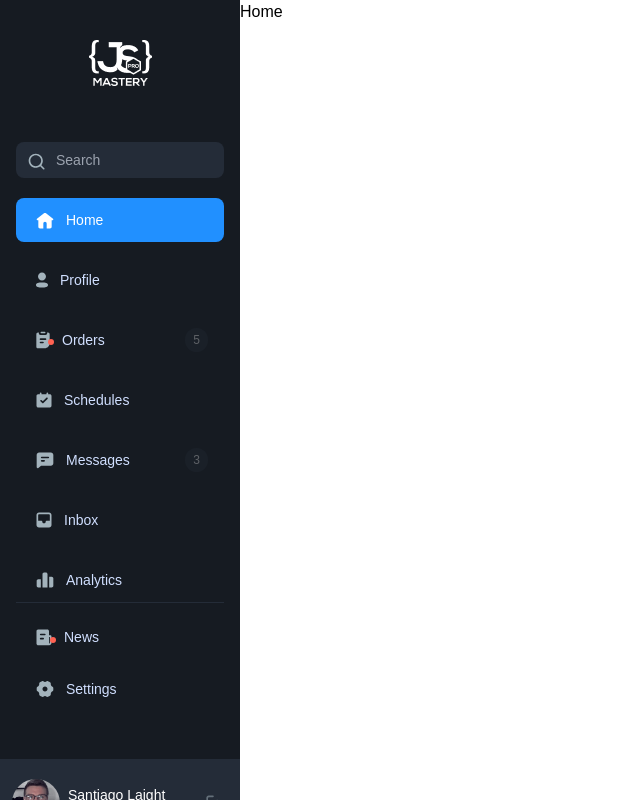
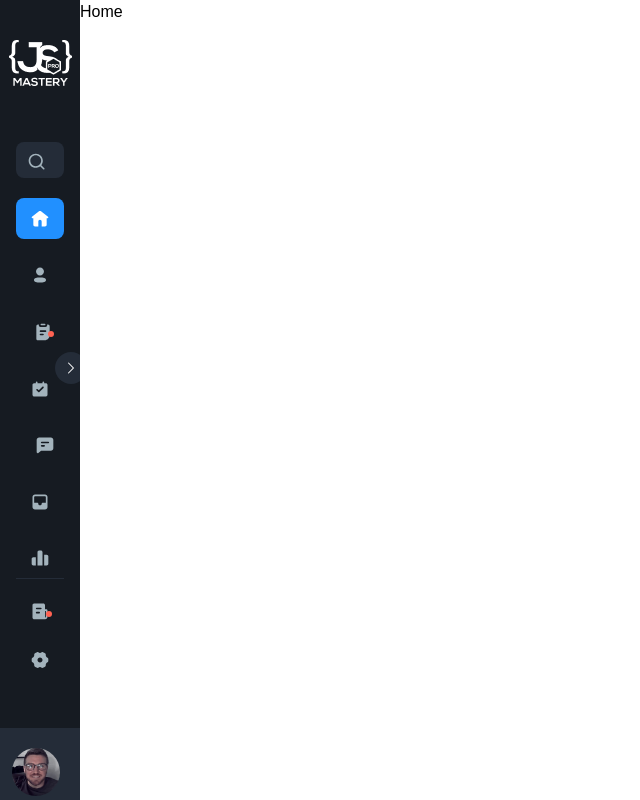
Before and after one commit to Mandeepsinghmar/jsmasterypro, a Next.js app: page / in a window 1280 px wide. Shown: the whole page, without its empty margins (0-640 px from the left). Built offline with nearby package versions, Linux system fonts and the light colour scheme.

Commit message:
sidebar toggle

```diff
--- a/components/LeftSidebar.js
+++ b/components/LeftSidebar.js
@@ -2,11 +2,11 @@ import Link from 'next/link';
 import { useRouter } from 'next/router';
 import React from 'react';
 
-const LeftSidebar = () => {
+const LeftSidebar = ({ setIsSidebarOpen, isSidebarOpen }) => {
   const router = useRouter();
-  console.log(router.pathname);
+
   return (
-    <div className="w-[80px] xl:w-[240px] overflow-auto bg-pro-black-2 text-white flex items-center justify-between flex-col fixed h-screen">
+    <div className={` ${isSidebarOpen ? 'w-[240px]' : 'w-[80px]'} overflow-auto overflow-x-hidden bg-pro-black-2 text-white flex items-center justify-between flex-col fixed h-screen`}>
 
       <div className="flex flex-col  items-center w-full">
         <img className="mt-10 " src="/assets/logo.png" />
@@ -25,17 +25,17 @@ const LeftSidebar = () => {
 
         </div>
         <div className="w-full px-4 mt-5 space-y-4">
-          <Link href="/" className={`flex gap-3 rounded-lg justify-center xl:justify-start xl:px-5 py-3 items-center  ${router.pathname === '/' && 'bg-pro-blue-400'}`}>
+          <Link href="/" className={`flex gap-3 rounded-lg ${isSidebarOpen ? 'justify-start px-5' : 'justify-center'} py-3 items-center  ${router.pathname === '/' && 'bg-pro-blue-400'}`}>
             <svg className="text-blue-400" width="18" height="17" viewBox="0 0 18 17" fill="currentColor" xmlns="http://www.w3.org/2000/svg">
               <path d="M10.0231 1.24012C9.42125 0.772011 8.5785 0.772011 7.97667 1.24012L0.99018 6.67404C0.363213 7.16168 0.70808 8.16667 1.50231 8.16667H2.33321V14.8333C2.33321 15.7538 3.0794 16.5 3.99988 16.5H7.33317V11.5C7.33317 10.5795 8.07934 9.83334 8.99984 9.83334C9.92034 9.83334 10.6665 10.5795 10.6665 11.5V16.5H13.9999C14.9203 16.5 15.6666 15.7538 15.6666 14.8333V8.16667H16.4974C17.2908 8.16667 17.6372 7.16219 17.0096 6.67404L10.0231 1.24012Z" fill={router.pathname === '/' ? 'white' : '#A3B3BC'} />
             </svg>
-            <p className={`font-medium hidden xl:block text-sm ${router.pathname === '/' ? 'text-white' : 'text-pro-white-800'}`}>Home</p>
+            <p className={`font-medium ${isSidebarOpen ? 'block' : 'hidden'} text-sm ${router.pathname === '/' ? 'text-white' : 'text-pro-white-800'}`}>Home</p>
           </Link>
-          <Link href="/profile" className={`flex gap-3 justify-center xl:justify-start xl:px-5 rounded-lg items-center py-3 ${router.pathname === '/profile' && 'bg-pro-blue-400'}`}>
+          <Link href="/profile" className={`flex gap-3 ${isSidebarOpen ? 'justify-start px-5' : 'justify-center'} rounded-lg items-center py-3 ${router.pathname === '/profile' && 'bg-pro-blue-400'}`}>
             <svg width="12" height="16" viewBox="0 0 12 16" fill="none" xmlns="http://www.w3.org/2000/svg">
               <path d="M6 10.3804C9.25397 10.3804 12 10.9092 12 12.9492C12 14.99 9.23596 15.5 6 15.5C2.74678 15.5 0 14.9712 0 12.9312C0 10.8905 2.76404 10.3804 6 10.3804ZM6 0.5C8.20433 0.5 9.97049 2.26552 9.97049 4.46829C9.97049 6.67106 8.20433 8.43733 6 8.43733C3.79642 8.43733 2.02951 6.67106 2.02951 4.46829C2.02951 2.26552 3.79642 0.5 6 0.5Z" fill={router.pathname === '/profile' ? 'white' : '#A3B3BC'} />
             </svg>
-            <p className={`font-medium hidden xl:block text-sm ${router.pathname === '/profile' ? 'text-white' : 'text-pro-white-800'}`}>Profile</p>
+            <p className={`font-medium ${isSidebarOpen ? 'block' : 'hidden'}  text-sm ${router.pathname === '/profile' ? 'text-white' : 'text-pro-white-800'}`}>Profile</p>
 
           </Link>
           <Link href="/orders" className={`flex justify-center xl:justify-between items-center rounded-lg  ${router.pathname === '/orders' && 'bg-pro-blue-400'}`}>
@@ -49,17 +49,17 @@ const LeftSidebar = () => {
                 <div className="bg-pro-red absolute -right-1 top-2 rounded-full h-[6px] w-[6px]" />
               </div>
 
-              <p className={`font-medium hidden xl:block text-sm ${router.pathname === '/orders' ? 'text-white' : 'text-pro-white-800'}`}>Orders</p>
+              <p className={`font-medium ${isSidebarOpen ? 'block' : 'hidden'} text-sm ${router.pathname === '/orders' ? 'text-white' : 'text-pro-white-800'}`}>Orders</p>
 
             </div>
-            <p className="text-xs hidden xl:block rounded-full py-1 px-2 bg-pro-black-400 mr-4 opacity-30">5</p>
+            <p className={`text-xs ${isSidebarOpen ? 'block' : 'hidden'} rounded-full py-1 px-2 bg-pro-black-400 mr-4 opacity-30`}>5</p>
           </Link>
-          <Link href="/schedules" className={`flex gap-3 rounded-lg items-center justify-center xl:justify-start xl:px-5 py-3 ${router.pathname === '/schedules' && 'bg-pro-blue-400'}`}>
+          <Link href="/schedules" className={`flex gap-3 rounded-lg items-center ${isSidebarOpen ? 'justify-start px-5' : 'justify-center'} py-3 ${router.pathname === '/schedules' && 'bg-pro-blue-400'}`}>
             <svg width="16" height="16" viewBox="0 0 16 16" fill="none" xmlns="http://www.w3.org/2000/svg">
               <path d="M11.3333 0.5C11.7936 0.5 12.1667 0.8731 12.1667 1.33333V2.16667H13.8333C14.712 2.16667 15.4318 2.84656 15.4954 3.70895L15.5 3.83333V13.8333C15.5 14.712 14.8201 15.4318 13.9577 15.4954L13.8333 15.5H2.16667C1.28803 15.5 0.568196 14.8201 0.504571 13.9577L0.5 13.8333V3.83333C0.5 2.9547 1.1799 2.23486 2.04228 2.17124L2.16667 2.16667H3.83333V1.33333C3.83333 0.8731 4.20643 0.5 4.66667 0.5C5.1269 0.5 5.5 0.8731 5.5 1.33333V2.16667H10.5V1.33333C10.5 0.8731 10.8731 0.5 11.3333 0.5ZM10.3534 5.81565L6.81792 9.35117L5.63939 8.17267C5.31396 7.84725 4.78632 7.84725 4.46088 8.17267C4.13544 8.49808 4.13544 9.02575 4.46088 9.35117L6.22276 11.1131C6.55142 11.4417 7.08433 11.4417 7.41308 11.1131L11.5319 6.99417C11.8574 6.66875 11.8574 6.14109 11.5319 5.81565C11.2065 5.49022 10.6788 5.49022 10.3534 5.81565Z" fill={router.pathname === '/schedules' ? 'white' : '#A3B3BC'} />
             </svg>
 
-            <p className={`font-medium hidden xl:block text-sm ${router.pathname === '/schedules' ? 'text-white' : 'text-pro-white-800'}`}>Schedules</p>
+            <p className={`font-medium ${isSidebarOpen ? 'block' : 'hidden'} text-sm ${router.pathname === '/schedules' ? 'text-white' : 'text-pro-white-800'}`}>Schedules</p>
 
           </Link>
           <Link href="/messages" className={`flex justify-center xl:justify-between items-center rounded-lg  ${router.pathname === '/messages' && 'bg-pro-blue-400'}`}>
@@ -69,23 +69,23 @@ const LeftSidebar = () => {
                 <path fillRule="evenodd" clipRule="evenodd" d="M0.666992 3C0.666992 1.61929 1.78628 0.5 3.16699 0.5H14.8337C16.2144 0.5 17.3337 1.61929 17.3337 3V11.3333C17.3337 12.7141 16.2144 13.8333 14.8337 13.8333H5.11143L2.33366 15.9167C1.64696 16.4317 0.666992 15.9417 0.666992 15.0833V3ZM4.83366 5.5C4.83366 5.03977 5.20676 4.66667 5.66699 4.66667H12.3337C12.7939 4.66667 13.167 5.03977 13.167 5.5C13.167 5.96023 12.7939 6.33333 12.3337 6.33333H5.66699C5.20676 6.33333 4.83366 5.96023 4.83366 5.5ZM5.66699 8C5.20676 8 4.83366 8.37308 4.83366 8.83333C4.83366 9.29358 5.20676 9.66667 5.66699 9.66667H8.16699C8.62724 9.66667 9.00033 9.29358 9.00033 8.83333C9.00033 8.37308 8.62724 8 8.16699 8H5.66699Z" fill={router.pathname === '/messages' ? 'white' : '#A3B3BC'} />
               </svg>
 
-              <p className={`font-medium hidden xl:block text-sm ${router.pathname === '/messages' ? 'text-white' : 'text-pro-white-800'}`}>Messages</p>
+              <p className={`font-medium ${isSidebarOpen ? 'block' : 'hidden'} text-sm ${router.pathname === '/messages' ? 'text-white' : 'text-pro-white-800'}`}>Messages</p>
 
             </div>
-            <p className="text-xs hidden xl:block rounded-full py-1 px-2 bg-pro-black-400 opacity-30 mr-4">3</p>
+            <p className={`text-xs ${isSidebarOpen ? 'block' : 'hidden'} rounded-full py-1 px-2 bg-pro-black-400 opacity-30 mr-4`}>3</p>
           </Link>
 
-          <Link href="/inbox" className={`flex gap-3 rounded-lg items-center justify-center xl:justify-start xl:px-5 py-3 ${router.pathname === '/inbox' && 'bg-pro-blue-400'}`}>
+          <Link href="/inbox" className={`flex gap-3 rounded-lg items-center ${isSidebarOpen ? 'justify-start px-5' : 'justify-center'} py-3 ${router.pathname === '/inbox' && 'bg-pro-blue-400'}`}>
             <svg width="16" height="16" viewBox="0 0 16 16" fill="none" xmlns="http://www.w3.org/2000/svg">
               <path fillRule="evenodd" clipRule="evenodd" d="M0.5 3C0.5 1.61929 1.61929 0.5 3 0.5H13C14.3807 0.5 15.5 1.61929 15.5 3V13C15.5 14.3807 14.3807 15.5 13 15.5H3C1.61929 15.5 0.5 14.3807 0.5 13V3ZM9.66667 9.66667C9.66667 9.20642 10.0398 8.83333 10.5 8.83333H13.8333V3C13.8333 2.53977 13.4602 2.16667 13 2.16667H3C2.53977 2.16667 2.16667 2.53977 2.16667 3V8.83333H5.5C5.96023 8.83333 6.33333 9.20642 6.33333 9.66667C6.33333 10.5872 7.0795 11.3333 8 11.3333C8.9205 11.3333 9.66667 10.5872 9.66667 9.66667Z" fill={router.pathname === '/inbox' ? 'white' : '#A3B3BC'} />
             </svg>
-            <p className={`font-medium text-sm hidden xl:block ${router.pathname === '/inbox' ? 'text-white' : 'text-pro-white-800'}`}>Inbox</p>
+            <p className={`font-medium text-sm ${isSidebarOpen ? 'block' : 'hidden'} ${router.pathname === '/inbox' ? 'text-white' : 'text-pro-white-800'}`}>Inbox</p>
           </Link>
-          <Link href="/analytics" className={`flex gap-3 rounded-lg items-center justify-center xl:justify-start xl:px-5 py-3 ${router.pathname === '/analytics' && 'bg-pro-blue-400'}`}>
+          <Link href="/analytics" className={`flex gap-3 rounded-lg items-center ${isSidebarOpen ? 'justify-start px-5' : 'justify-center'} py-3 ${router.pathname === '/analytics' && 'bg-pro-blue-400'}`}>
             <svg width="18" height="16" viewBox="0 0 18 16" fill="none" xmlns="http://www.w3.org/2000/svg">
               <path d="M9.83366 0.5C10.7123 0.5 11.4321 1.1799 11.4958 2.04228L11.5003 2.16667V15.5H6.50033V2.16667C6.50033 1.28803 7.18022 0.568196 8.04261 0.504571L8.16699 0.5H9.83366ZM15.667 4.66667C16.5875 4.66667 17.3337 5.41286 17.3337 6.33333V13.8333C17.3337 14.7538 16.5875 15.5 15.667 15.5H13.167V4.66667H15.667ZM4.83366 7.16667V15.5H2.33366C1.41318 15.5 0.666992 14.7538 0.666992 13.8333V8.83333C0.666992 7.91283 1.41318 7.16667 2.33366 7.16667H4.83366Z" fill={router.pathname === '/analytics' ? 'white' : '#A3B3BC'} />
             </svg>
-            <p className={`font-medium hidden xl:block text-sm ${router.pathname === '/analytics' ? 'text-white' : 'text-pro-white-800'}`}>Analytics</p>
+            <p className={`font-medium ${isSidebarOpen ? 'block' : 'hidden'} text-sm ${router.pathname === '/analytics' ? 'text-white' : 'text-pro-white-800'}`}>Analytics</p>
           </Link>
 
         </div>
@@ -93,7 +93,7 @@ const LeftSidebar = () => {
       <div className="flex flex-col items-center w-full">
         <div className="w-full px-4  space-y-2">
           <div className="border-t-[1px] border-pro-black-400">
-            <Link href="/news" className={`flex mt-3 gap-3 rounded-lg items-center justify-center xl:justify-start xl:px-5 py-3 ${router.pathname === '/news' && 'bg-pro-blue-400'}`}>
+            <Link href="/news" className={`flex mt-3 gap-3 rounded-lg items-center ${isSidebarOpen ? 'justify-start px-5' : 'justify-center'} py-3 ${router.pathname === '/news' && 'bg-pro-blue-400'}`}>
 
               <div className="relative">
                 <svg width="16" height="17" viewBox="0 0 16 17" fill="none" xmlns="http://www.w3.org/2000/svg">
@@ -101,11 +101,11 @@ const LeftSidebar = () => {
                 </svg>
                 <div className="bg-pro-red absolute -right-1 top-2 rounded-full h-[6px] w-[6px]" />
               </div>
-              <p className={`font-medium hidden xl:block text-sm ${router.pathname === '/news' ? 'text-white' : 'text-pro-white-800'}`}>News</p>
+              <p className={`font-medium ${isSidebarOpen ? 'block' : 'hidden'} text-sm ${router.pathname === '/news' ? 'text-white' : 'text-pro-white-800'}`}>News</p>
             </Link>
           </div>
 
-          <Link href="/settings" className={`flex gap-3 rounded-lg items-center justify-center xl:justify-start xl:px-5 py-3 ${router.pathname === '/settings' && 'bg-pro-blue-400'}`}>
+          <Link href="/settings" className={`flex gap-3 rounded-lg items-center ${isSidebarOpen ? 'justify-start px-5' : 'justify-center'} py-3 ${router.pathname === '/settings' && 'bg-pro-blue-400'}`}>
             <svg width="18" height="16" viewBox="0 0 18 16" fill="none" xmlns="http://www.w3.org/2000/svg">
               <path fillRule="evenodd" clipRule="evenodd" d="M7.30382 0.340678C6.99641 0.119403 6.56282 0.0159193 6.1364 0.171944C5.222 0.506503 4.3832 0.996328 3.65175 1.609C3.30419 1.90013 3.17707 2.3267 3.21479 2.70326C3.27761 3.33059 3.16689 3.9363 2.86545 4.45839C2.56388 4.98074 2.09437 5.37963 1.51929 5.63887C1.17366 5.79468 0.867121 6.11894 0.789429 6.56675C0.708562 7.033 0.666504 7.51192 0.666504 8.00009C0.666504 8.48817 0.708562 8.96717 0.789437 9.43334C0.867129 9.88117 1.17367 10.2054 1.5193 10.3613C2.09437 10.6205 2.56388 11.0194 2.86545 11.5418C3.16688 12.0638 3.2776
              12.6695 3.21479 13.2968C3.17708 13.6734 3.3042 14.1 3.65175 14.3911C4.38319 15.0038 5.22196 15.4936 6.13632 15.8281C6.56277
@@ -113,7 +113,7 @@ const LeftSidebar = () => {
               17.2103 9.43334C17.2911 8.96717 17.3332 8.48817 17.3332 8.00009C17.3332 7.512 17.2911 7.03309 17.2103 6.56692C17.1326 6.11907 16.826 5.79479 16.4803 5.63899C15.9053 5.37974 15.4357 4.98085 15.1341 4.4585C14.8327 3.93639 14.722 3.33064 14.7848 2.70327C14.8226 2.32669 14.6954 1.90009 14.3478 1.60894C13.6164 0.996303 12.7777 0.506494 11.8633 0.171944C11.4368 0.0159277 11.0033 0.119403 10.6958 0.340678C10.1837 0.709361 9.60325 0.916694 8.99984 0.916694C8.39642 0.916694 7.816 0.709361 7.30382 0.340678ZM6.49984 8C6.49984 6.61925 7.61909 5.5 8.99984 5.5C10.3806 5.5 11.4998 6.61925 11.4998 8C11.4998 9.38075 10.3806 10.5 8.99984 10.5C7.61909 10.5 6.49984 9.38075 6.49984 8Z" fill={router.pathname === '/settings' ? 'white' : '#A3B3BC'}
               />
             </svg>
-            <p className={`font-medium hidden xl:block text-sm ${router.pathname === '/settings' ? 'text-white' : 'text-pro-white-800'}`}>Settings</p>
+            <p className={`font-medium ${isSidebarOpen ? 'block' : 'hidden'} text-sm ${router.pathname === '/settings' ? 'text-white' : 'text-pro-white-800'}`}>Settings</p>
           </Link>
         </div>
         <div className="flex w-full mt-12 gap-2 items-center bg-pro-black-400 py-5 px-3 shadow-pro-black-400 ">
@@ -121,11 +121,11 @@ const LeftSidebar = () => {
             <img src="/assets/demo-user.png" className="h-12 w-12 rounded-full" />
 
           </Link>
-          <Link href="/profile" className="hidden xl:block">
+          <Link href="/profile" className={`${isSidebarOpen ? 'block' : 'hidden'}`}>
             <p className="text-sm font-medium">Santiago Laight</p>
             <p className="text-xs text-pro-white-800">snlaight10@gmail.com</p>
           </Link>
-          <div className="ml-2 hidden xl:block">
+          <div className={`${isSidebarOpen ? 'block' : 'hidden'} ml-2`}>
             <svg width="15" height="16" viewBox="0 0 15 16" fill="none" xmlns="http://www.w3.org/2000/svg">
               <path opacity="0.5" d="M7.00016 0.5C7.46041 0.5 7.8335 0.8731 7.8335 1.33333C7.8335 1.76069 7.51181 2.11292 7.09735 2.16106L7.00016 2.16667H2.8335C2.40614 2.16667 2.05391 2.48837 2.00577 2.90282L2.00016 3V13C2.00016 13.4274 2.32187 13.7796 2.73631 13.8277L2.8335 13.8333H6.5835C7.04375 13.8333 7.41683 14.2064 7.41683 14.6667C7.41683 15.094 7.09514 15.4463 6.68068 15.4944L6.5835 15.5H2.8335C1.5021 15.5 0.413779 14.4593 0.33774 13.1469L0.333496 13V3C0.333496 1.6686 1.37427 0.580283 2.6866 0.504244L2.8335 0.5H7.00016ZM11.756 5.05372L14.1131 7.41075C14.4385 7.73617 14.4385 8.26383 14.1131 8.58925L11.756 10.9462C11.4306 11.2717 10.903 11.2717 10.5775 10.9462C10.2521 10.6208 10.2521 10.0932 10.5775 9.76775L11.512 8.83333H7.00016C6.53991 8.83333 6.16683 8.46025 6.16683 8C6.16683 7.53975 6.53991 7.16667 7.00016 7.16667H11.512L10.5775 6.23223C10.2521 5.9068 10.2521 5.37916 10.5775 5.05372C10.903 4.72828 11.4306 4.72828 11.756 5.05372Z" fill={router.pathname === '/profile' ? 'white' : '#A3B3BC'} />
             </svg>
@@ -133,7 +133,14 @@ const LeftSidebar = () => {
 
         </div>
       </div>
+      <div className={`hidden xl:block absolute cursor-pointer -right-[7px] p-2 rounded-full top-[44%] bg-pro-black-400  ${!isSidebarOpen && 'rotate-180'}`} onClick={() => setIsSidebarOpen(!isSidebarOpen)}>
+        <svg xmlns="http://www.w3.org/2000/svg" viewBox="0 0 24 24" fill="currentColor" className="w-4 h-4">
+          <path fillRule="evenodd" d="M7.72 12.53a.75.75 0 010-1.06l7.5-7.5a.75.75 0 111.06 1.06L9.31 12l6.97 6.97a.75.75 0 11-1.06 1.06l-7.5-7.5z" clipRule="evenodd" />
+        </svg>
+
+      </div>
     </div>
+
   );
 };
 
--- a/pages/_app.js
+++ b/pages/_app.js
@@ -1,12 +1,27 @@
 import '../styles/globals.css';
+import { useEffect, useState } from 'react';
 import LeftSidebar from '../components/LeftSidebar';
 
-const MyApp = ({ Component, pageProps }) => (
-  <div className="flex">
-    <LeftSidebar />
-    <div className="ml-[80px] xl:ml-[240px] " />
-    <Component {...pageProps} />
-  </div>
-);
+const MyApp = ({ Component, pageProps }) => {
+  const [isSidebarOpen, setIsSidebarOpen] = useState(false);
+
+  useEffect(() => {
+    window.addEventListener('resize', () => {
+      if (window.innerWidth > 1220) {
+        setIsSidebarOpen(true);
+      } else {
+        setIsSidebarOpen(false);
+      }
+    });
+  }, []);
+
+  return (
+    <div className="flex">
+      <LeftSidebar isSidebarOpen={isSidebarOpen} setIsSidebarOpen={setIsSidebarOpen} />
+      <div className={`${isSidebarOpen ? 'ml-[240px]' : 'ml-[80px]'} `} />
+      <Component {...pageProps} />
+    </div>
+  );
+};
 
 export default MyApp;
```
